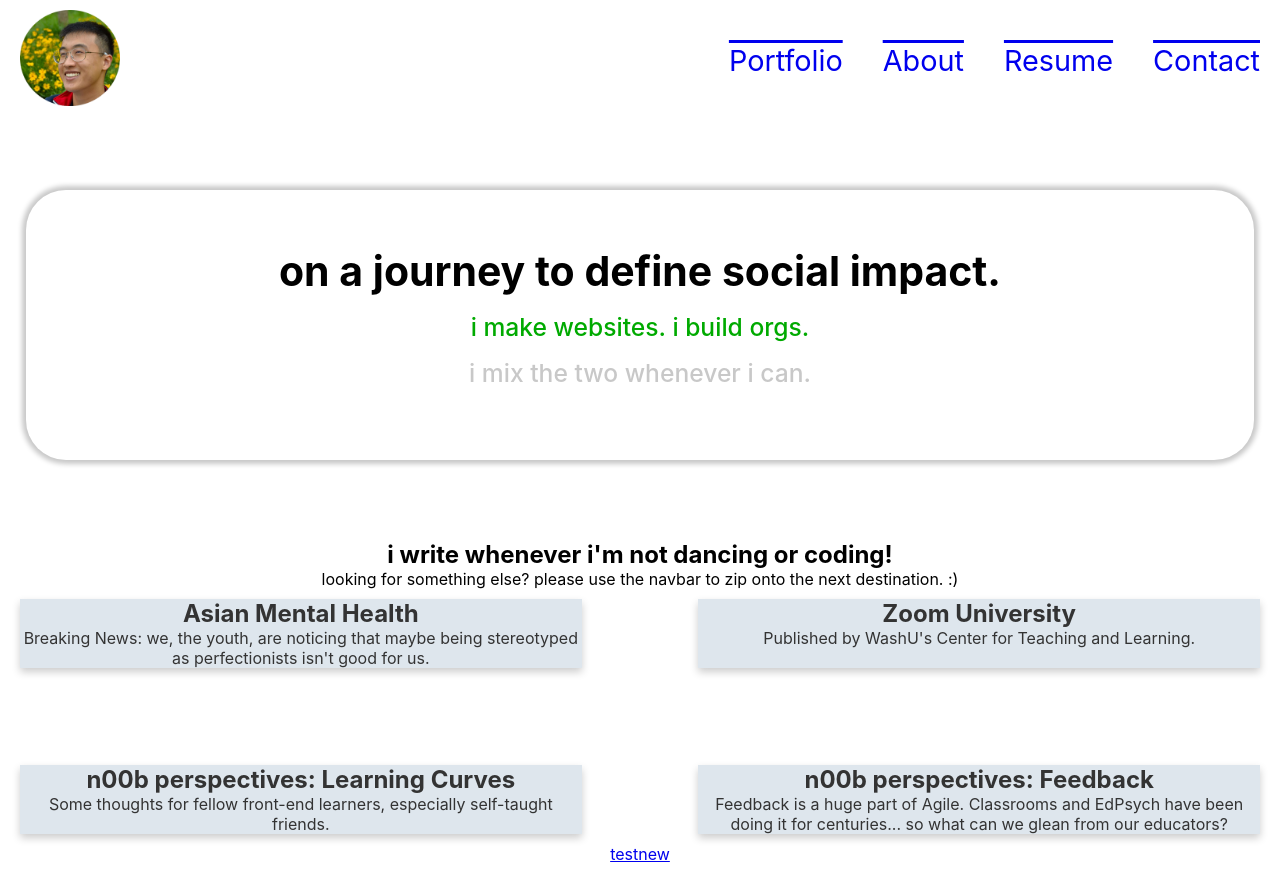
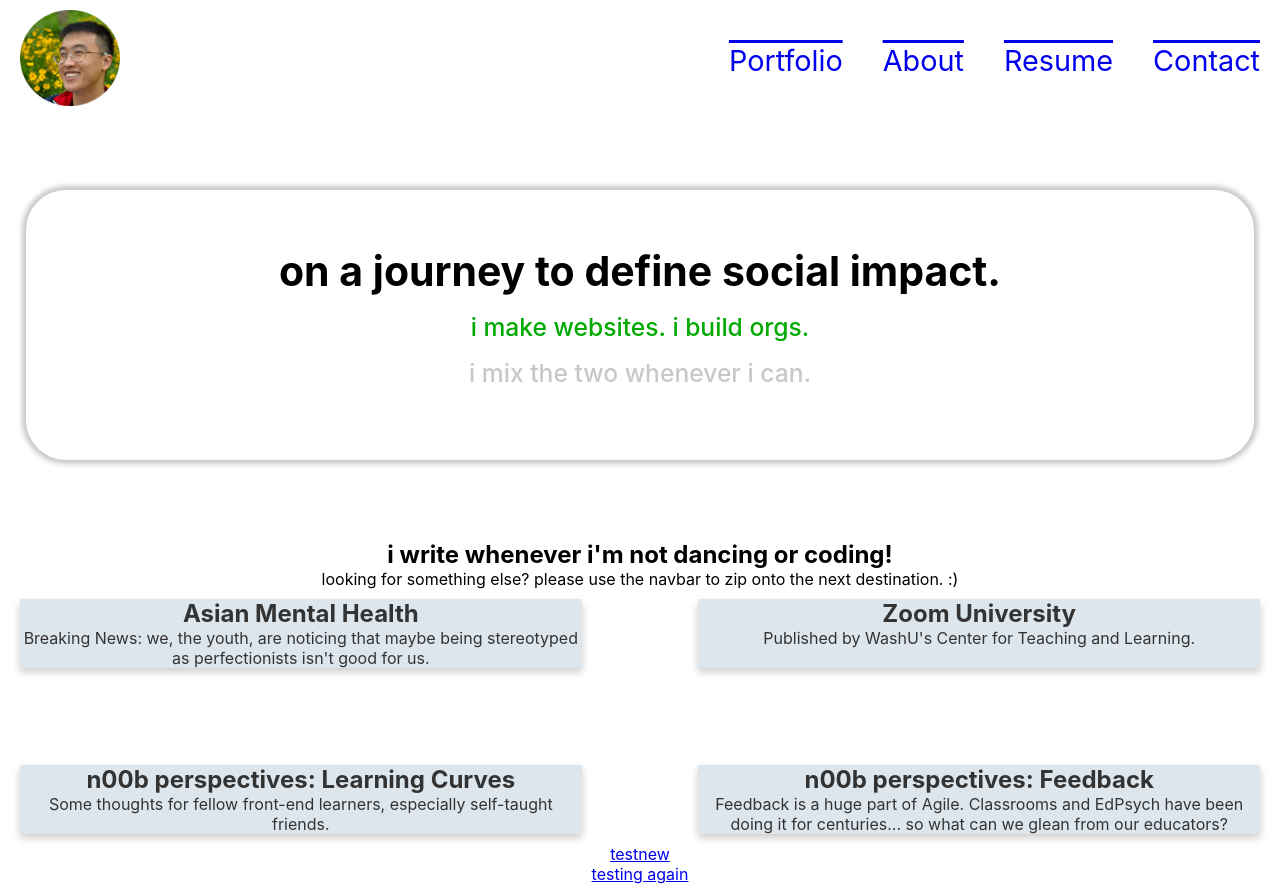
Before and after one commit to michaelge21/portfolio-vue, a Vue app: page / in a window 1280 px wide. Built offline with nearby package versions, Linux system fonts and the light colour scheme.

Commit message:
Update App.vue

```diff
--- a/App.vue
+++ b/App.vue
@@ -145,7 +145,7 @@ export default {
     <section>
       <a href="src/pages/about/index.html">testnew</a>
     </section>
-    <a href="src/testing.html"></a>
+    <a href="src/testing.html">testing again </a>
   </main>
 </template>
 
```
